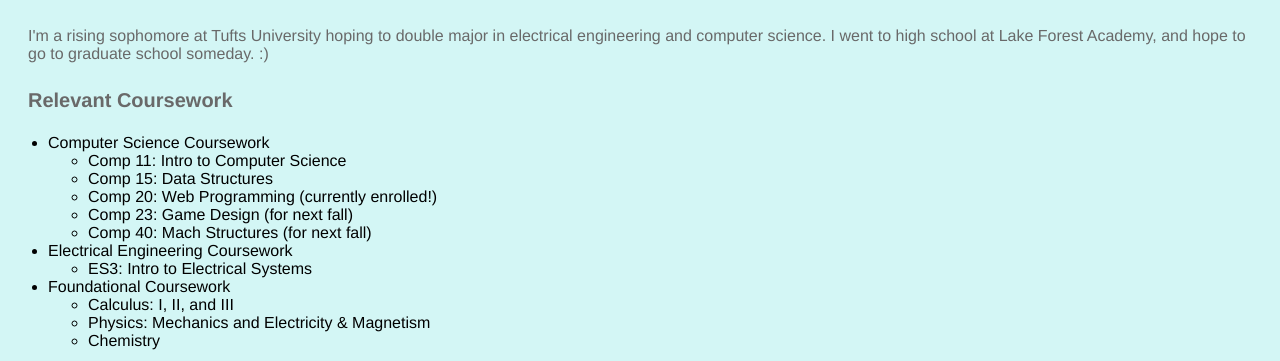
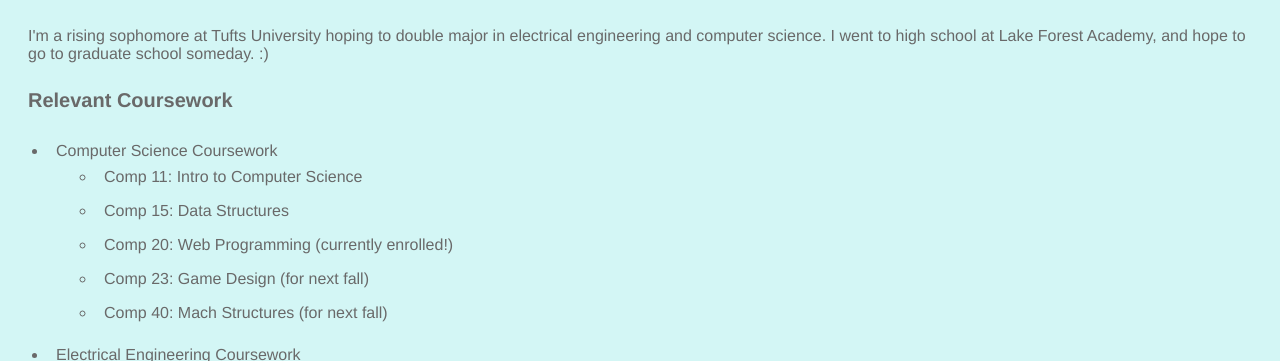
Before and after one commit to corlene-r/corlene-r.github.io, a plain HTML site: page resume.html in a window 1280 px wide. Shown: the part 156-517 px from the top of the page. Drawn offline with Linux system fonts and the light colour scheme.

Commit message:
fixing style in resume

```diff
--- a/style.css
+++ b/style.css
@@ -6,9 +6,9 @@ body {
 }
 
 h{
-  color: navy;
-  font-size: 45px;
-  border-style: double;
+	color: navy;
+	font-size: 45px;
+	border-style: double;
 	padding: 20px;
 }
 
@@ -38,6 +38,10 @@ p{
 	padding-bottom: 5px;
 	padding-left: 20px;
 	padding-right: 20px;
+}
 
-
+li{
+	color: DimGray;
+	font-size: 16px;
+	padding: 8px;
 }
```
